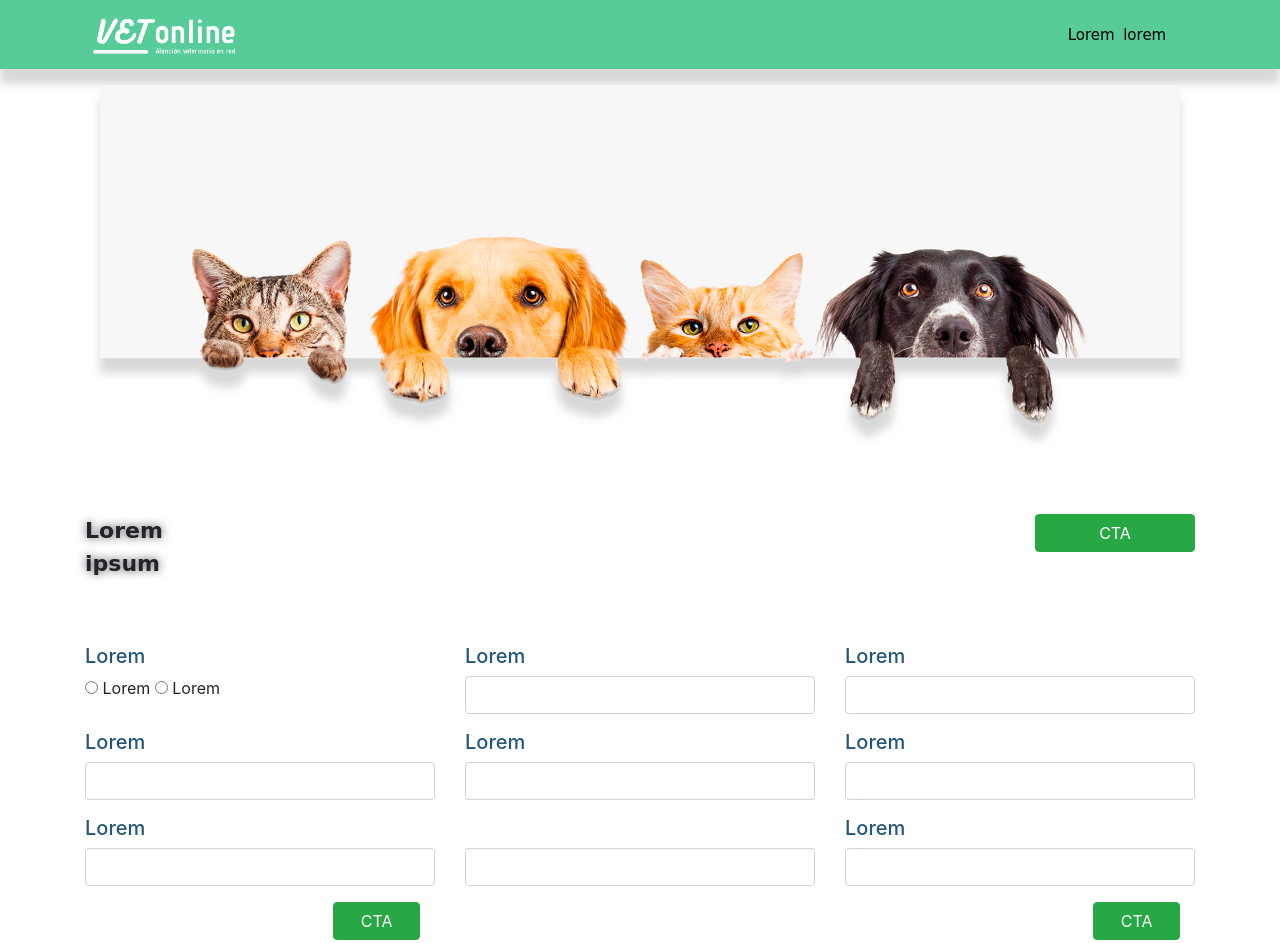
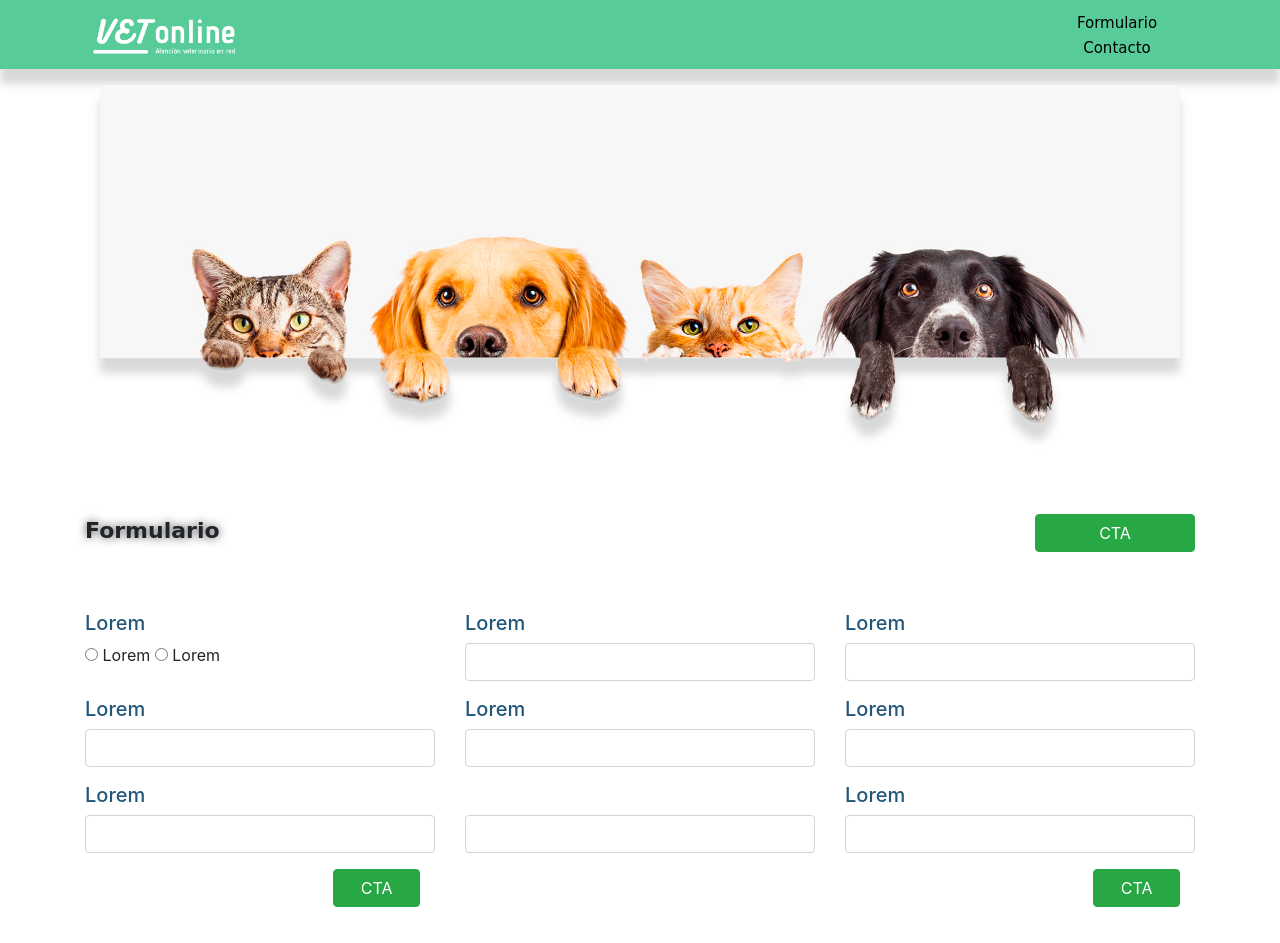
Before and after one commit to ROG1tHub/clas12, a plain HTML site: page index.html in a window 1280 px wide. Shown: the top 943 px of the page. Drawn offline with nearby package versions, Linux system fonts and the light colour scheme; a web font is replaced by a local one.

Commit message:
creacion anclas del header

```diff
--- a/index.html
+++ b/index.html
@@ -25,8 +25,8 @@
             <a href="#"><img src="img/logo-blanco.png" alt="Logo de la empresa"/></a>
           </div>
           <div class="col-md-2 offset-md-8 text-center">
-            <a class="ml-1" href="#">Lorem</a>
-            <a class="ml-1" href="#">lorem</a>
+            <a class="ml-1" href="#formulario">Formulario</a>
+            <a class="ml-1" href="#contacto">Contacto</a>
           </div>
         </div>
       </div>
@@ -44,7 +44,7 @@
     <div class="container">
       <div class="row mb-5">
         <div class="col-lg-2">
-          <p class="droptxt titulo">Lorem ipsum</p>
+          <p id= formulario class="droptxt titulo">Formulario</p>
         </div>
         <div class="col-lg-2 offset-8">
           <button id=boton  class="btn btn-success btn-block">CTA</button>
@@ -153,7 +153,7 @@
       <span class="pulse material-symbols-outlined">call</span>
     </div>
     <div class="col-lg-1,5">
-      <p class="mx-3 mb-0 droptxt pblack">Contacto:</p>
+      <p id=contacto class="mx-3 mb-0 droptxt pblack">Contacto:</p>
         <p class="mx-3">1111111111111111</p>
     </div>
     <div class="col-lg-0,5">
```
